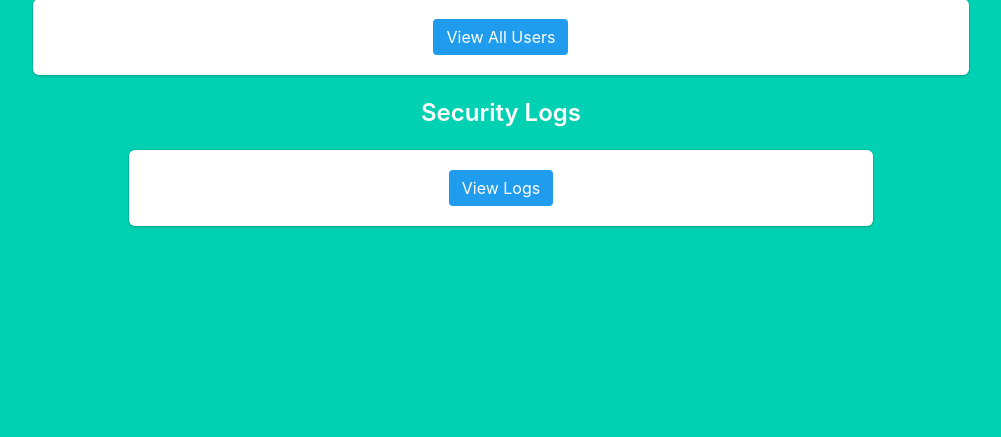
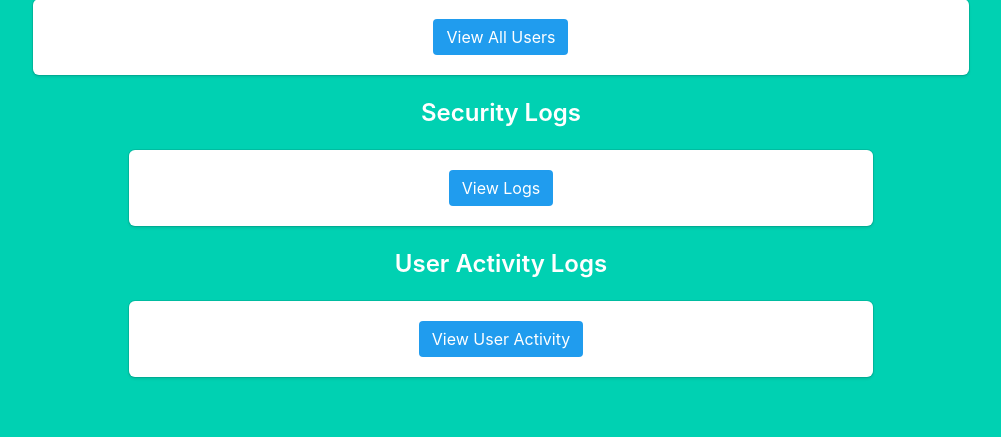
Before and after one commit to seketulbob/CSC2031-LotteryWebApp, a Flask app: page /logs in a window 1280 px wide. Shown: the part 609-1046 px from the top of the page, without its empty margins (139-1140 px from the left). Before the commit the page ends 837 px from the top, so only its background shows below. Run offline with Flask 3, Linux system fonts and the light colour scheme; a user stored in the database is signed in; tables that the repository leaves empty hold one stand-in row (values such as "Sample post").

Commit message:
Added User Activity Log to Admin Page to allow for viewing of User's activity
Updated admin.html to display user's activity when View User Activity button is clicked.

Added view_user_activity view function in admin/views.py

```diff
--- a/admin/views.py
+++ b/admin/views.py
@@ -175,3 +175,12 @@ def logs():
         content.reverse()
 
     return render_template('admin/admin.html', logs=content, name=current_user.firstname)
+
+# view user activity logs
+@admin_blueprint.route('/view_user_activity')
+@login_required
+@requires_roles('admin')
+def view_user_activity():
+    user_activity_logs = User.query.filter_by(role='user').all()
+
+    return render_template('admin/admin.html', name=current_user.firstname, user_activity_logs=user_activity_logs)
--- a/templates/admin/admin.html
+++ b/templates/admin/admin.html
@@ -133,6 +133,57 @@
         </form>
         </div>
     </div>
+    <div class="column is-8 is-offset-2">
+        <h4 class="title is-4">User Activity Logs</h4>
+        <div class="box">
+            <form action="/view_user_activity">
+                <div>
+                    <button class="button is-info is-centered">View User Activity</button>
+                </div>
+            </form>
+        </div>
+        {% if user_activity_logs %}
+            <div class="field">
+                <table class="table">
+                    <tr>
+                        <th>ID</th>
+                        <th>Email</th>
+                        <th>Registration Date</th>
+                        <th>Current Log In</th>
+                        <th>Previous Log In</th>
+                    </tr>
+                    {% for user in user_activity_logs %}
+                        <tr>
+                            <td>{{ user.id }}</td>
+                            <td>{{ user.email }}</td>
+                            <td>
+                                {% if user.registered_on %}
+                                    {{ user.registered_on.strftime('%d/%m/%Y %H:%M:%S') }}
+                                {% else %}
+                                    Not available
+                                {% endif %}
+                            </td>
+                            <td>
+                                {% if user.current_login %}
+                                    {{ user.current_login.strftime('%d/%m/%Y %H:%M:%S') }}
+                                {% else %}
+                                    Not yet logged in
+                                {% endif %}
+                            </td>
+                            <td>
+                                {% if user.last_login %}
+                                    {{ user.last_login.strftime('%d/%m/%Y %H:%M:%S') }}
+                                {% else %}
+                                    Not available
+                                {% endif %}
+                            </td>
+                        </tr>
+                    {% endfor %}
+                </table>
+            </div>
+        {% endif %}
+    </div>
+</div>
 
 
 {% endblock %}
```
